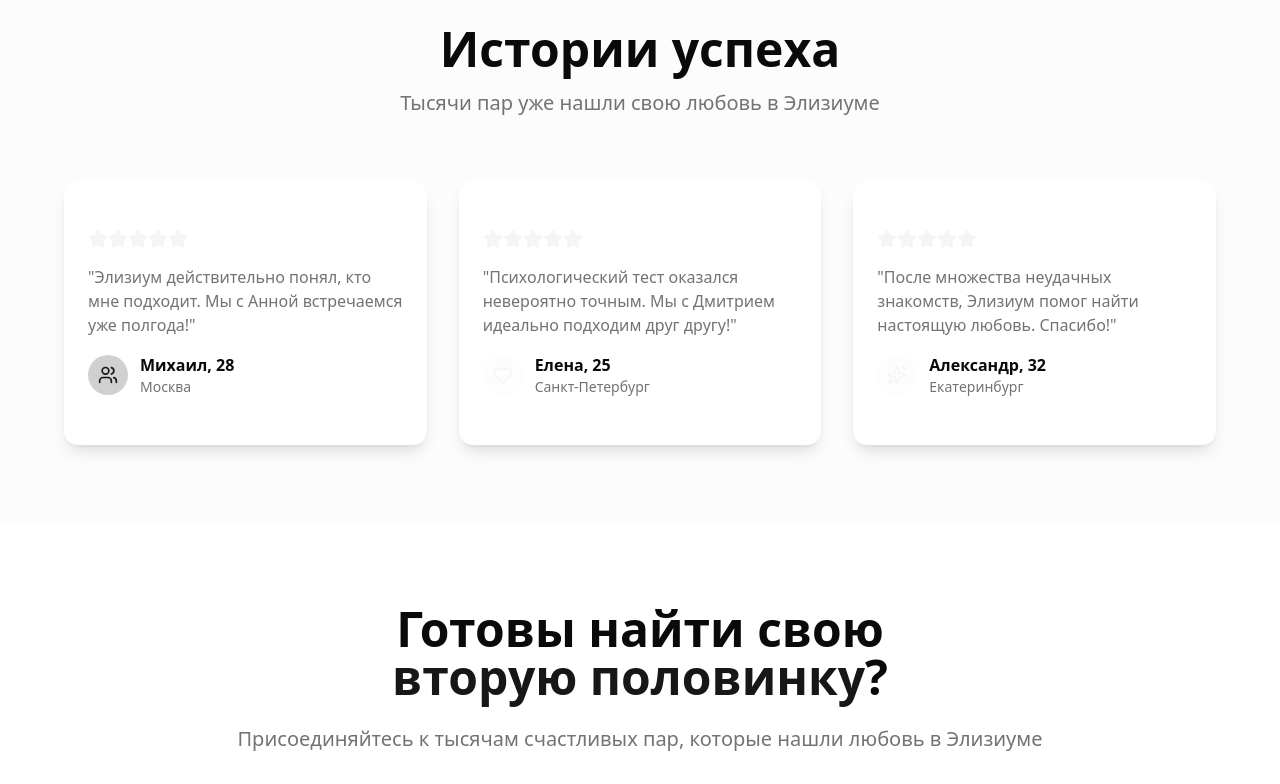
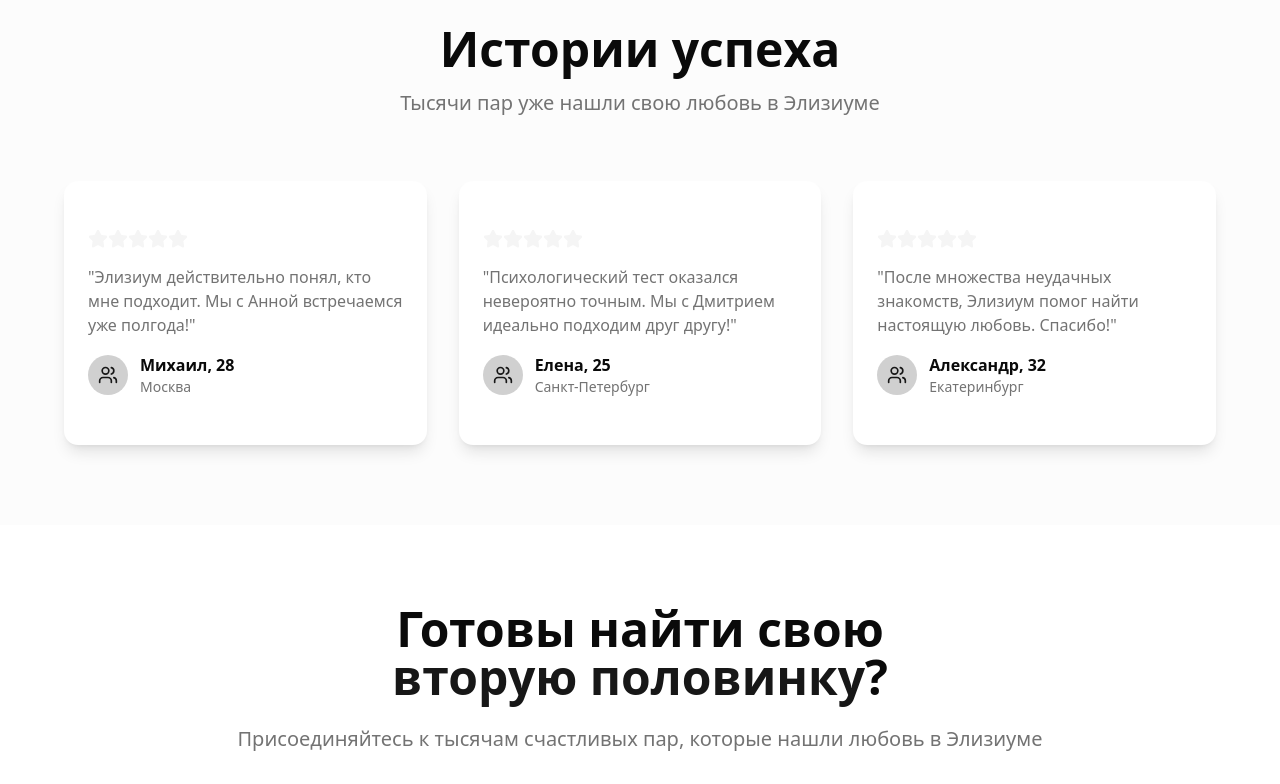
Before and after one commit to Virus1es/justForSave, a Next.js app: page / in a window 1280 px wide. Shown: the part 1996-2780 px from the top of the page. Built offline with nearby package versions, Linux system fonts and the light colour scheme.

Commit message:
refactor: print feedbacks with func

```diff
--- a/src/app/(landing)/_components/hero.tsx
+++ b/src/app/(landing)/_components/hero.tsx
@@ -6,7 +6,7 @@ export default function Hero(){
     return (
         <section className="py-20 px-4">
             <div className="container mx-auto text-center max-w-4xl">
-                <Badge variant="secondary" className="mb-6 text-sm px-4 py-2">
+                <Badge variant="primary" className="mb-6 text-sm px-4 py-2">
                     <Sparkles className="w-4 h-4 mr-2"/>
                     Революция в мире знакомств
                 </Badge>
--- a/src/app/(landing)/_components/testimonials.tsx
+++ b/src/app/(landing)/_components/testimonials.tsx
@@ -1,7 +1,64 @@
 import {Card, CardContent} from "@/components/ui/card";
 import {Heart, Sparkles, Star, Users} from "lucide-react";
+import React from "react";
+
+interface FeedbackProps {
+    name: string;
+    age: number;
+    city: string;
+    text: string;
+}
+
+function Feedback({ name, age, city, text}: FeedbackProps) {
+    return(
+        <Card className="border-0 shadow-lg">
+            <CardContent className="p-6">
+                <div className="flex items-center mb-4">
+                    {[...Array(5)].map((_, i) => (
+                        <Star key={i} className="w-5 h-5 fill-accent text-accent"/>
+                    ))}
+                </div>
+                <p className="text-muted-foreground mb-4 text-pretty">
+                    "{text}"
+                </p>
+                <div className="flex items-center">
+                    <div
+                        className="w-10 h-10 bg-primary/20 rounded-full flex items-center justify-center mr-3">
+                        <Users className="w-5 h-5 text-primary"/>
+                    </div>
+                    <div>
+                        <p className="font-semibold">{name}, {age}</p>
+                        <p className="text-sm text-muted-foreground">{city}</p>
+                    </div>
+                </div>
+            </CardContent>
+        </Card>
+    )
+}
 
 export default function Testimonials(){
+
+    const feedbacksData = [
+        {
+            name: "Михаил",
+            age: 28,
+            city: "Москва",
+            text: "Элизиум действительно понял, кто мне подходит. Мы с Анной встречаемся уже полгода!",
+        },
+        {
+            name: "Елена",
+            age: 25,
+            city: "Санкт-Петербург",
+            text: "Психологический тест оказался невероятно точным. Мы с Дмитрием идеально подходим друг другу!",
+        },
+        {
+            name: "Александр",
+            age: 32,
+            city: "Екатеринбург",
+            text: "После множества неудачных знакомств, Элизиум помог найти настоящую любовь. Спасибо!",
+        },
+    ];
+
     return (
         <section id="testimonials" className="py-20 px-4 bg-muted/30">
             <div className="container mx-auto max-w-6xl">
@@ -12,75 +69,15 @@ export default function Testimonials(){
                 </div>
 
                 <div className="grid md:grid-cols-2 lg:grid-cols-3 gap-8">
-                    <Card className="border-0 shadow-lg">
-                        <CardContent className="p-6">
-                            <div className="flex items-center mb-4">
-                                {[...Array(5)].map((_, i) => (
-                                    <Star key={i} className="w-5 h-5 fill-accent text-accent"/>
-                                ))}
-                            </div>
-                            <p className="text-muted-foreground mb-4 text-pretty">
-                                "Элизиум действительно понял, кто мне подходит. Мы с Анной встречаемся уже полгода!"
-                            </p>
-                            <div className="flex items-center">
-                                <div
-                                    className="w-10 h-10 bg-primary/20 rounded-full flex items-center justify-center mr-3">
-                                    <Users className="w-5 h-5 text-primary"/>
-                                </div>
-                                <div>
-                                    <p className="font-semibold">Михаил, 28</p>
-                                    <p className="text-sm text-muted-foreground">Москва</p>
-                                </div>
-                            </div>
-                        </CardContent>
-                    </Card>
-
-                    <Card className="border-0 shadow-lg">
-                        <CardContent className="p-6">
-                            <div className="flex items-center mb-4">
-                                {[...Array(5)].map((_, i) => (
-                                    <Star key={i} className="w-5 h-5 fill-accent text-accent"/>
-                                ))}
-                            </div>
-                            <p className="text-muted-foreground mb-4 text-pretty">
-                                "Психологический тест оказался невероятно точным. Мы с Дмитрием идеально подходим друг
-                                другу!"
-                            </p>
-                            <div className="flex items-center">
-                                <div
-                                    className="w-10 h-10 bg-secondary/20 rounded-full flex items-center justify-center mr-3">
-                                    <Heart className="w-5 h-5 text-secondary"/>
-                                </div>
-                                <div>
-                                    <p className="font-semibold">Елена, 25</p>
-                                    <p className="text-sm text-muted-foreground">Санкт-Петербург</p>
-                                </div>
-                            </div>
-                        </CardContent>
-                    </Card>
-
-                    <Card className="border-0 shadow-lg md:col-span-2 lg:col-span-1">
-                        <CardContent className="p-6">
-                            <div className="flex items-center mb-4">
-                                {[...Array(5)].map((_, i) => (
-                                    <Star key={i} className="w-5 h-5 fill-accent text-accent"/>
-                                ))}
-                            </div>
-                            <p className="text-muted-foreground mb-4 text-pretty">
-                                "После множества неудачных знакомств, Элизиум помог найти настоящую любовь. Спасибо!"
-                            </p>
-                            <div className="flex items-center">
-                                <div
-                                    className="w-10 h-10 bg-accent/20 rounded-full flex items-center justify-center mr-3">
-                                    <Sparkles className="w-5 h-5 text-accent"/>
-                                </div>
-                                <div>
-                                    <p className="font-semibold">Александр, 32</p>
-                                    <p className="text-sm text-muted-foreground">Екатеринбург</p>
-                                </div>
-                            </div>
-                        </CardContent>
-                    </Card>
+                    {feedbacksData.map((feedback, index) => (
+                        <Feedback
+                            key={index}
+                            name={feedback.name}
+                            age={feedback.age}
+                            city={feedback.city}
+                            text={feedback.text}
+                        />
+                    ))}
                 </div>
             </div>
         </section>
```
